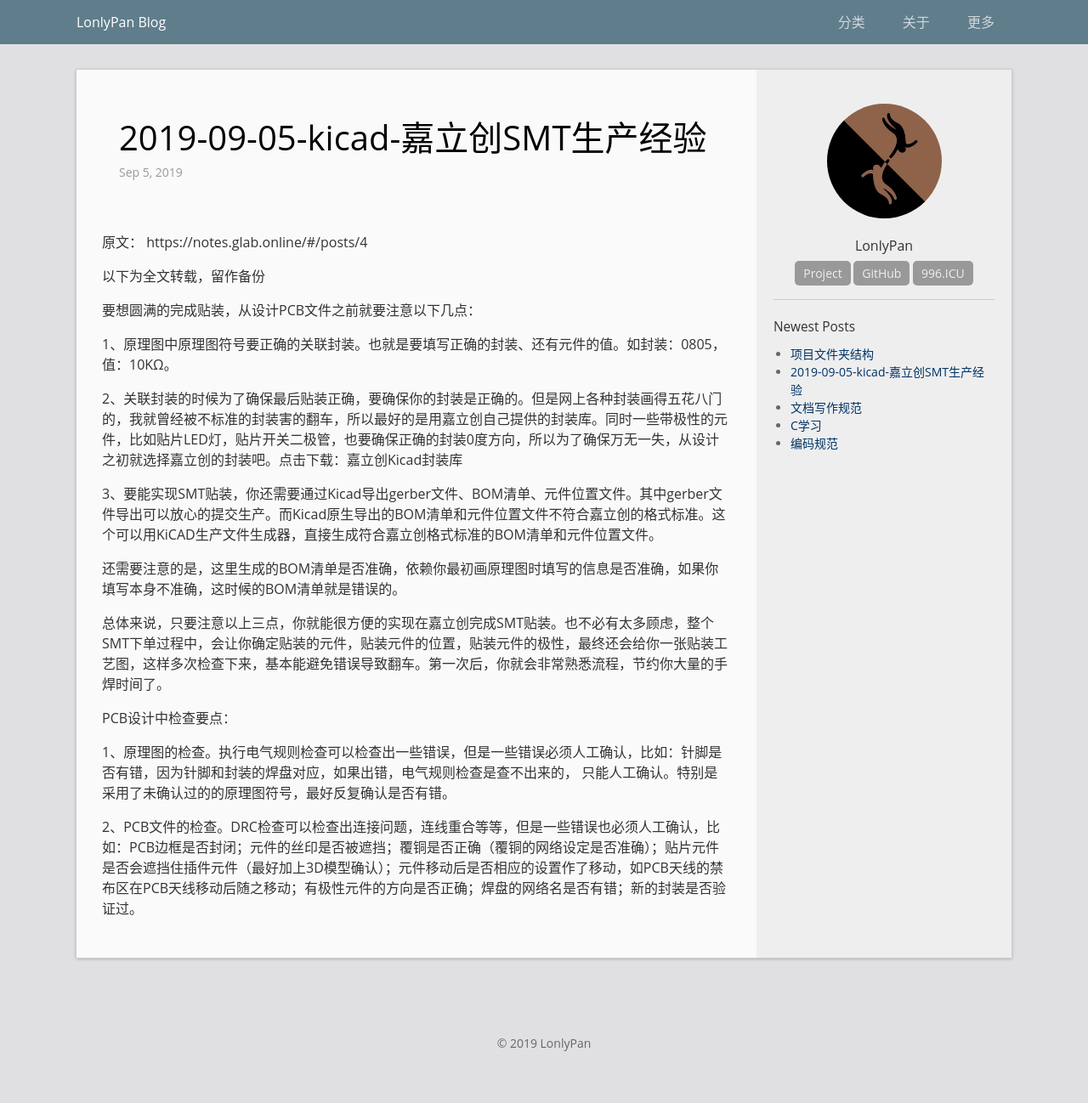
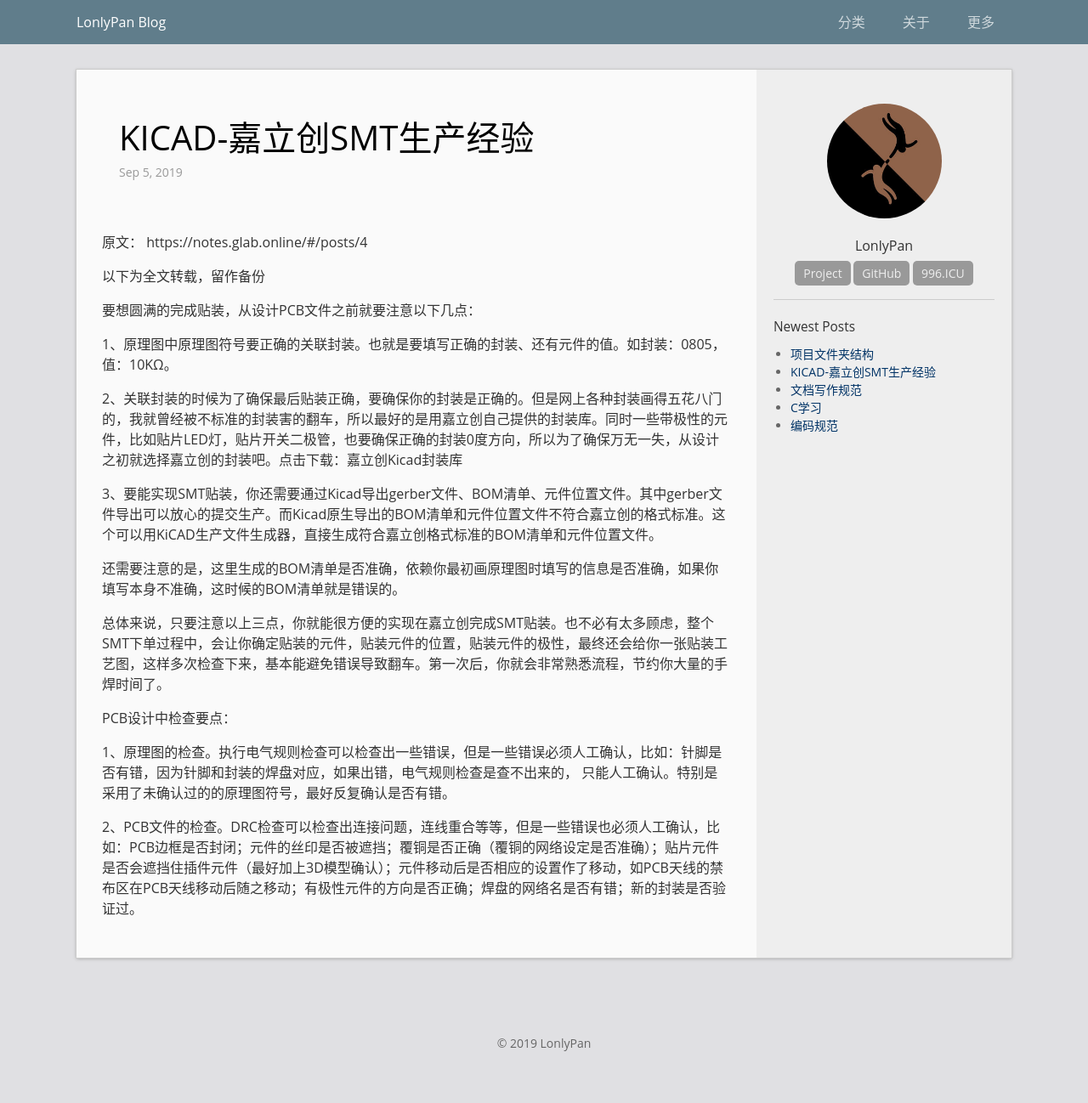
Before and after one commit to LonlyStack/LonlyPan.github.io, a Jekyll site: the page built from _posts/2019-09-05-kicad-嘉立创SMT生产经验.md, in a window 1280 px wide. Shown: the whole page at 85% size. Built offline with Jekyll 4.4.1, drawn with Linux system fonts in a browser that asks for light colours.

Commit message:
修改文件: _posts/2019-09-05-kicad-嘉立创SMT生产经验.md

```diff
--- a/_posts/2019-09-05-kicad-嘉立创SMT生产经验.md
+++ b/_posts/2019-09-05-kicad-嘉立创SMT生产经验.md
@@ -1,8 +1,8 @@
 ---
 layout: post
-title: "2019-09-05-kicad-嘉立创SMT生产经验"
+title: "KICAD-嘉立创SMT生产经验"
 data: 2019-9-5 17:55
-categories:  HTML&CSS
+categories:  KICAD
 ---
 
 原文：
```
